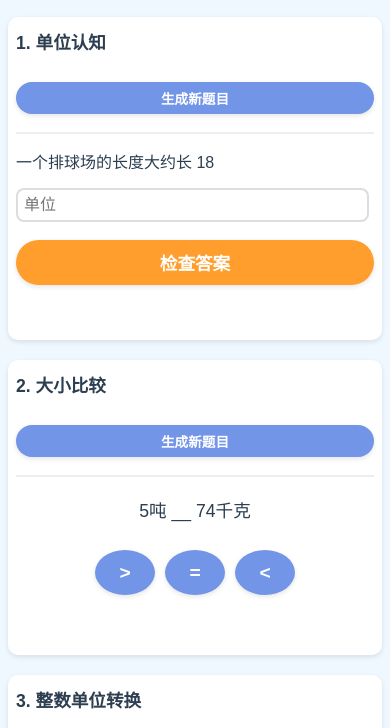
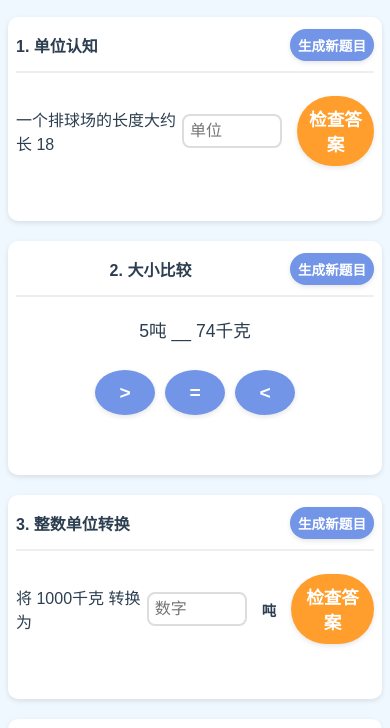
Before and after one commit to sad7-jpg/threetwo, a plain HTML site: page HTML/unit_conversion.html in a window 390 px wide. Shown: the part 71-799 px from the top of the page. Drawn offline with Linux system fonts and the light colour scheme.

Commit message:
Add files via upload

```diff
--- a/CSS/unit_conversion.css
+++ b/CSS/unit_conversion.css
@@ -43,20 +43,24 @@ h1 {
 }
 
 .section-header {
-    display: flex;
-    justify-content: space-between;
-    align-items: center;
+    display: flex !important;
+    flex-direction: row !important;
+    justify-content: space-between !important;
+    align-items: center !important;
     margin-bottom: 15px;
     border-bottom: 2px solid #eee;
     padding-bottom: 10px;
     width: 100%;
-    flex-wrap: wrap;
 }
 
 .section-header h2 {
     color: #2c3e50;
     margin: 0;
     font-size: 1.3em;
+    flex: 1;
+    white-space: nowrap;
+    overflow: hidden;
+    text-overflow: ellipsis;
 }
 
 .question {
@@ -65,7 +69,7 @@ h1 {
     display: flex;
     align-items: center;
     gap: 10px;
-    flex-wrap: wrap;
+    flex-wrap: nowrap;
     width: 100%;
 }
 
@@ -77,6 +81,7 @@ h1 {
     gap: 5px;
     width: auto;
     max-width: 100%;
+    margin-right: 10px;
 }
 
 /* 比较部分样式 */
@@ -124,6 +129,7 @@ input {
     border-radius: 8px;
     transition: border-color 0.3s;
     max-width: 100%;
+    width: 120px;
 }
 
 input:focus {
@@ -171,6 +177,8 @@ button:hover {
     font-size: 0.9em;
     background-color: #7295E8;
     box-shadow: 0 2px 5px rgba(0,0,0,0.1);
+    white-space: nowrap;
+    margin-left: 10px;
 }
 
 .refresh-button:hover {
@@ -237,38 +245,43 @@ button:hover {
     }
 
     .section-header {
-        flex-direction: column;
-        gap: 10px;
-        align-items: flex-start;
+        flex-direction: row !important;
+        gap: 5px;
+        align-items: center;
+        flex-wrap: nowrap !important;
     }
 
     .section-header h2 {
-        margin-bottom: 10px;
+        font-size: 1.1em;
+        margin: 0;
+        flex: 1;
+        min-width: 0;
     }
 
     .question {
         display: flex;
-        flex-direction: column;
-        align-items: flex-start;
+        flex-direction: row;
+        align-items: center;
         gap: 10px;
         width: 100%;
+        flex-wrap: nowrap;
     }
 
     .question > span:first-child {
-        width: 100%;
-        margin-bottom: 5px;
+        width: auto;
+        margin-bottom: 0;
     }
 
     /* 修改：保持输入框和单位在同一行 */
     .input-unit-group {
         display: flex;
-        width: 100%;
+        width: auto;
         align-items: center;
+        margin-right: 10px;
     }
 
     .input-unit-group input {
-        flex: 1;
-        min-width: 0;
+        width: 100px;
         margin: 0 5px 0 0;
     }
 
@@ -281,18 +294,19 @@ button:hover {
     input {
         box-sizing: border-box;
         margin: 5px 0;
+        width: 100px;
     }
 
     button {
-        width: 100%;
         box-sizing: border-box;
         margin: 8px 0;
         padding: 10px 10px;
+        width: auto;
     }
 
     .unit-input {
-        width: 100%;
-        margin-left: 0;
+        width: 70px;
+        margin-left: 5px;
     }
 
     .comparison-buttons {
@@ -309,8 +323,12 @@ button:hover {
     }
 
     .refresh-button {
-        overflow: visible;
-        white-space: nowrap;
+        padding: 6px 10px;
+        font-size: 0.8em;
+        min-width: 85px;
+        flex-shrink: 0;
+        width: auto;
+        margin: 0;
     }
 }
 
@@ -324,11 +342,12 @@ button:hover {
     }
 
     .section-header h2 {
-        font-size: 1.1em;
+        font-size: 1em;
     }
 
     .question {
         font-size: 1em;
+        gap: 5px;
     }
 
     .comparison-section .question {
@@ -343,8 +362,11 @@ button:hover {
     }
 
     .refresh-button {
-        padding: 6px 12px;
+        padding: 6px 8px;
         font-size: 0.85em;
+        min-width: 80px;
+        width: auto;
+        margin: 0;
     }
 
     .target-unit {
@@ -355,5 +377,15 @@ button:hover {
     input {
         font-size: 1em;
         padding: 6px;
+        width: 90px;
+    }
+
+    .unit-input {
+        width: 60px;
+        margin-left: 3px;
+    }
+
+    .input-unit-group {
+        margin-right: 5px;
     }
 }
```
